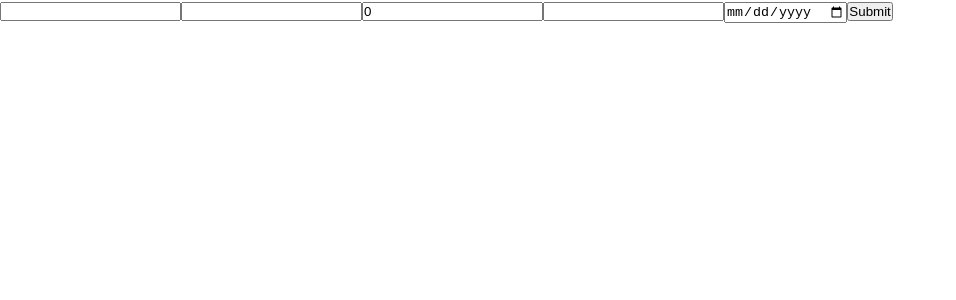
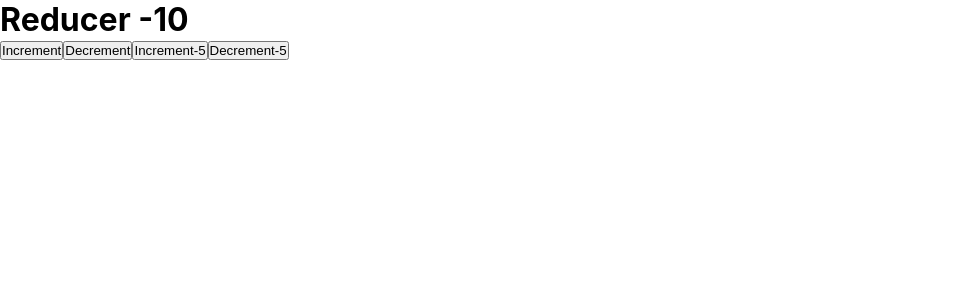
Before and after one commit to mukilathuruvan/frenzo-react, a React (Create React App) app in the folder my-app/: page / in a window 1280 px wide. Shown: the top 300 px of the page, without its empty margins (0-956 px from the left). Built offline with nearby package versions, Linux system fonts and the light colour scheme.

Commit message:
simple counter using reducer

```diff
--- a/my-app/src/App.js
+++ b/my-app/src/App.js
@@ -1,9 +1,9 @@
-import Form from "./Hooks/Form";
+import Reducer from "./Hooks/Reducer";
 
 function App() {
   return (
     <div className="App">
-      <Form />
+      <Reducer />
     </div>
   );
 }
--- /dev/null
+++ b/my-app/src/Hooks/Reducer.jsx
@@ -0,0 +1,35 @@
+import React, { useReducer } from "react";
+const reducer = (state, action) => {
+  switch (action.type) {
+    case "increment": {
+      return state + action.payload;
+    }
+    case "decrement": {
+      return state - action.payload;
+    }
+    default:
+      return state;
+  }
+};
+const Reducer = () => {
+  const [count, dispatch] = useReducer(reducer, 10);
+  return (
+    <div>
+      <h1>Reducer -{count}</h1>
+      <button onClick={() => dispatch({ type: "increment", payload: 1 })}>
+        Increment
+      </button>
+      <button onClick={() => dispatch({ type: "decrement", payload: 1 })}>
+        Decrement
+      </button>
+      <button onClick={() => dispatch({ type: "increment", payload: 5 })}>
+        Increment-5
+      </button>
+      <button onClick={() => dispatch({ type: "decrement", payload: 5 })}>
+        Decrement-5
+      </button>
+    </div>
+  );
+};
+
+export default Reducer;
```
